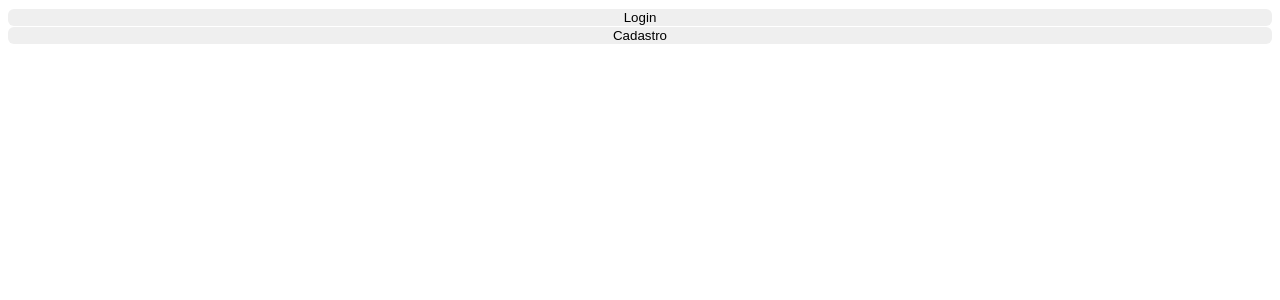
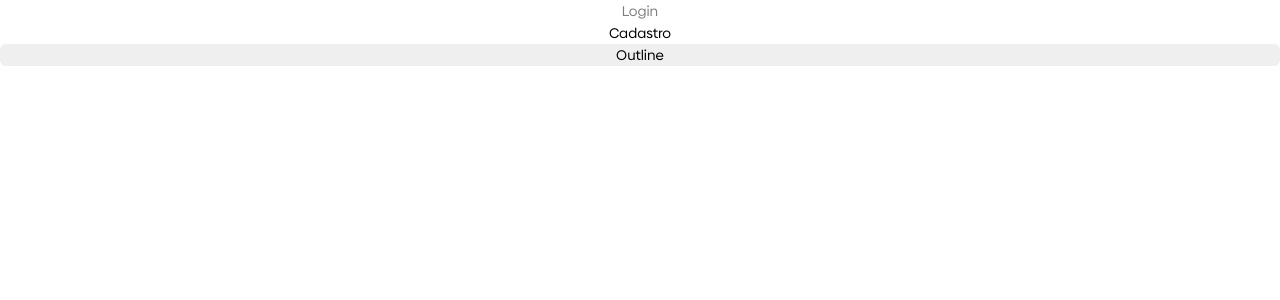
Before and after one commit to izahonorato/devagram-angular, an Angular app: page / in a window 1280 px wide. Shown: the top 300 px of the page. Built offline with nearby package versions, Linux system fonts and the light colour scheme.

Commit message:
aplicação de estilos do componente de botão

```diff
--- a/src/app/app.component.html
+++ b/src/app/app.component.html
@@ -1,8 +1,14 @@
 
 <app-botao
     texto="Login"
+    [desabilitar]="true"
 ></app-botao>
 
 <app-botao
     texto="Cadastro"
 ></app-botao>
+
+<app-botao
+    texto="Outline"
+    cor="outline"
+></app-botao>
--- a/src/app/compartilhado/botao/botao.component.scss
+++ b/src/app/compartilhado/botao/botao.component.scss
@@ -1,3 +1,13 @@
+@mixin botaoPrimario { //o mixin é um bloco de código com um modelo reutilizavel
+    color: var(--branco);
+    background-color: var(--corPrimaria1);
+}
+ @mixin botaoOutline {
+    background-color: var(--branco);
+    color: var(--corPrimaria1);
+    border: 1px solid var(--corPrimaria1);
+ }
+
 .btn {
     width: 100%;
     border: none;
@@ -5,7 +15,23 @@
     cursor: pointer;
 
     &.primaria {
-        color: var(--branco);
+        @include botaoPrimario;
 
+        &:hover {
+            @include botaoOutline;
+        }
+
+
+        &.outline {
+            @include botaoOutline();
+
+            &:hover {
+                @include botaoPrimario;
+            }
+        }
+    }
+
+    &:disabled {
+        opacity: 0.5;
     }
 }
--- a/src/styles.scss
+++ b/src/styles.scss
@@ -17,7 +17,14 @@
     --cinza2: '#7C7786';
     --cinza3: '#4D4C4D';
     --cinza4: '#333333';
+}
 
+* {
+    font-family: var(--fontRegular);
+    font-size: 14px;
+}
 
-
+html,body {
+    height: 100%;
+    margin: 0;
 }
```
